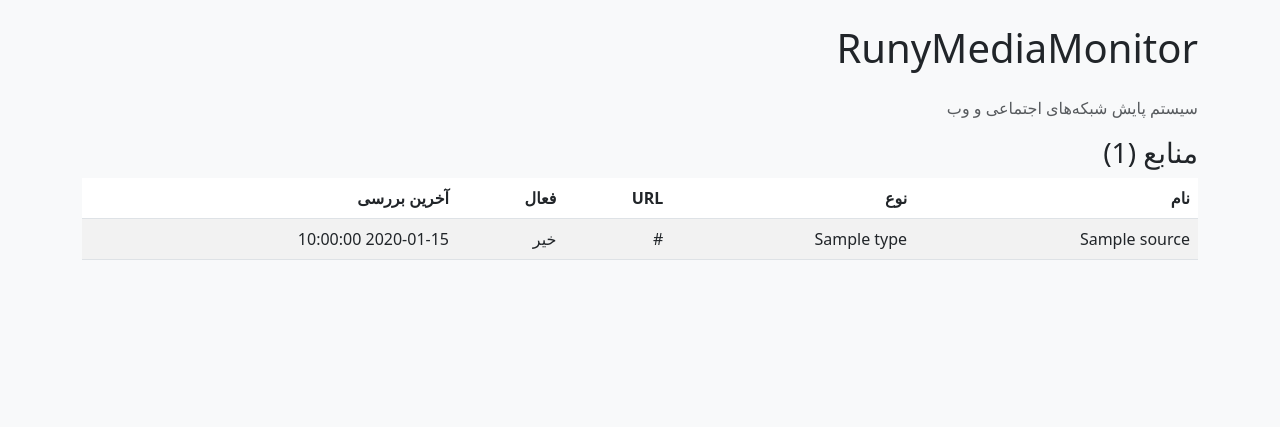
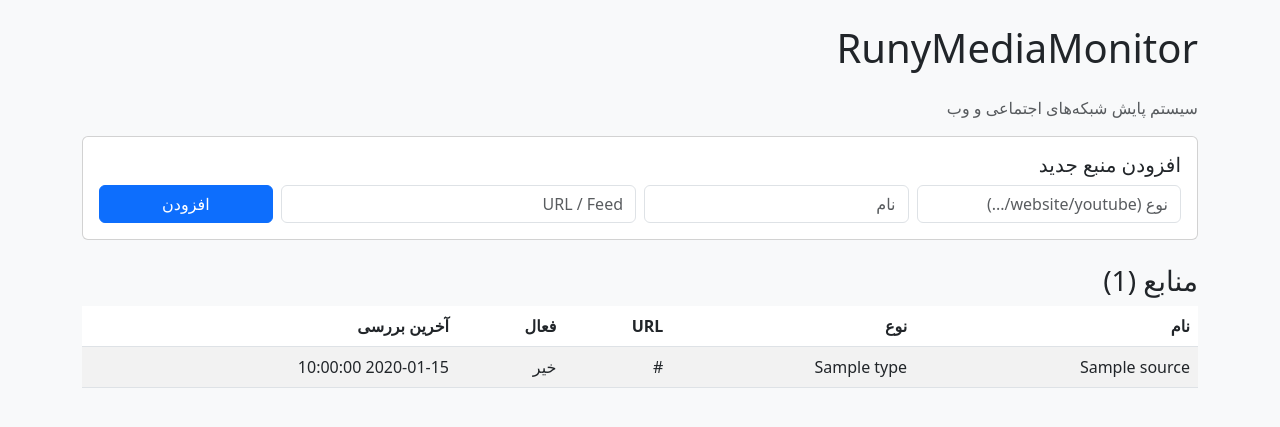
Before and after one commit to ferasat/RunyMediaMonitor, a Laravel app: template resources/views/dashboard.blade.php in a window 1280 px wide. Shown: the top 427 px of the page. Run offline with Laravel 12, Linux system fonts and the light colour scheme; the template is opened without the code that fills it: most values are stand-ins (such as "Sample title", 1, 10 or a date in 2020).

Commit message:
Add source form on dashboard (web route) for adding links

```diff
--- a/resources/views/dashboard.blade.php
+++ b/resources/views/dashboard.blade.php
@@ -9,6 +9,20 @@
 <div class="container py-4">
     <h1 class="mb-4">RunyMediaMonitor</h1>
     <p class="text-muted">سیستم پایش شبکه‌های اجتماعی و وب</p>
+
+    <div class="card mb-4">
+        <div class="card-body">
+            <h5>افزودن منبع جدید</h5>
+            <form method="POST" action="/sources" class="row g-2">
+                @csrf
+                <div class="col-md-3"><input name="type" class="form-control" placeholder="نوع (website/youtube/...)" required></div>
+                <div class="col-md-3"><input name="name" class="form-control" placeholder="نام" required></div>
+                <div class="col-md-4"><input name="url" class="form-control" placeholder="URL / Feed"></div>
+                <div class="col-md-2"><button class="btn btn-primary w-100">افزودن</button></div>
+            </form>
+        </div>
+    </div>
+
     <h3>منابع ({{ $sources->count() }})</h3>
     <table class="table table-striped">
         <thead><tr><th>نام</th><th>نوع</th><th>URL</th><th>فعال</th><th>آخرین بررسی</th></tr></thead>
--- a/routes/web.php
+++ b/routes/web.php
@@ -1,8 +1,19 @@
 <?php
 
 use App\Models\Source;
+use Illuminate\Http\Request;
 use Illuminate\Support\Facades\Route;
 
 Route::get('/', function () {
     return view('dashboard', ['sources' => Source::latest()->get()]);
 });
+
+Route::post('/sources', function (Request $request) {
+    $data = $request->validate([
+        'type' => 'required|string',
+        'name' => 'required|string|max:255',
+        'url' => 'nullable|url',
+    ]);
+    Source::create($data);
+    return redirect('/');
+});
```
